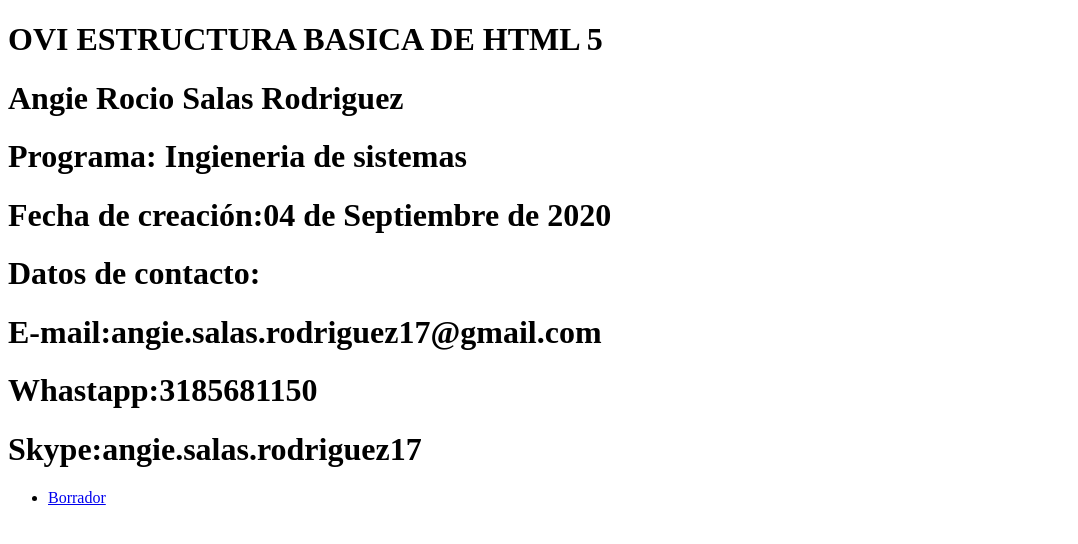
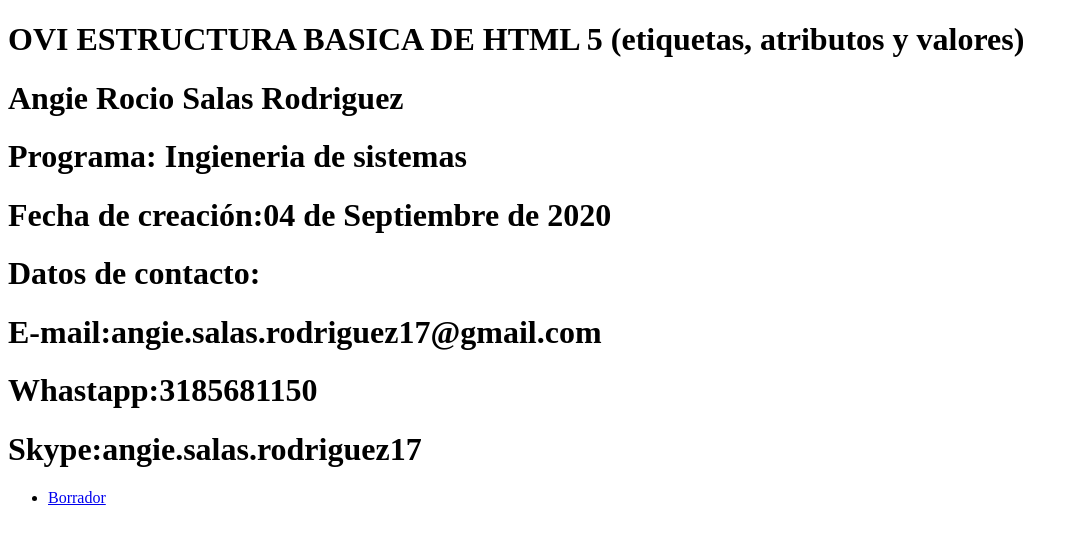
Before and after one commit to AngieRocioSalasRodriguez/dsw_AngieRocioSalasRodriguezinicio.html, a plain HTML site: page index.html in a window 1280 px wide. Shown: the whole page, without its empty margins (0-1078 px from the left). Drawn offline with Linux system fonts and the light colour scheme.

Commit message:
V13
TITULOS

```diff
--- a/index.html
+++ b/index.html
@@ -7,7 +7,8 @@
 
 </head>
 
-        <H1>OVI ESTRUCTURA BASICA DE HTML 5</H1>
+        <H1>OVI ESTRUCTURA BASICA DE HTML 5 (etiquetas, atributos y
+            valores)</H1>
 
 <body>
     <h1>Angie Rocio Salas Rodriguez</h1>
```
